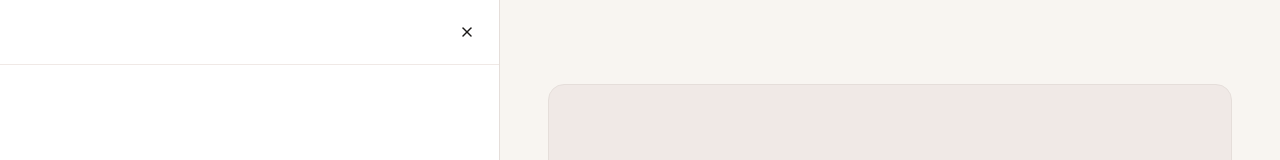
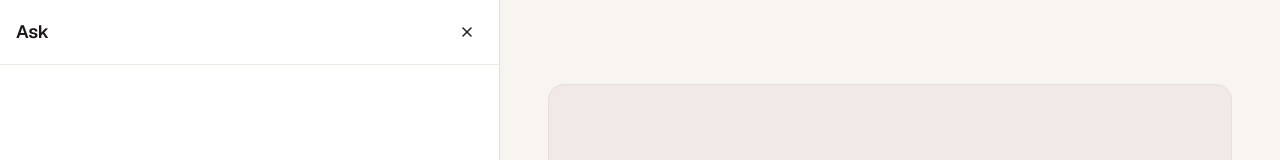
Before and after one commit to deepp2905/nextwork, a React (Vite) app: page / in a window 1280 px wide. Both pictures are taken after a click on the button "Ask". Shown: the top 160 px of the page. Built offline with nearby package versions, Linux system fonts and the light colour scheme.

Commit message:
ask heading

```diff
--- a/src/components/AskPanel.css
+++ b/src/components/AskPanel.css
@@ -16,13 +16,14 @@
   z-index: 3;
   display: flex;
   align-items: center;
-  justify-content: flex-end;
+  justify-content: space-between;
   padding: 16px;
   background: var(--color-white);
   border-bottom: 1px solid var(--color-linen);
 }
 
 .ask-panel__title {
+  color: var(--color-dark-gray);
   display: inline-flex;
   align-items: center;
   gap: 4px;
--- a/src/components/AskPanel.jsx
+++ b/src/components/AskPanel.jsx
@@ -206,6 +206,7 @@ export default function AskPanel({ onClose, pendingQuote, onClearQuote }) {
   return (
     <aside className="ask-panel" aria-label="Ask">
       <header className="ask-panel__header">
+        <span className='ask-panel__title type-h3'>Ask</span>
         <motion.button
           type="button"
           whileTap={{ scale: 0.95 }}
```
